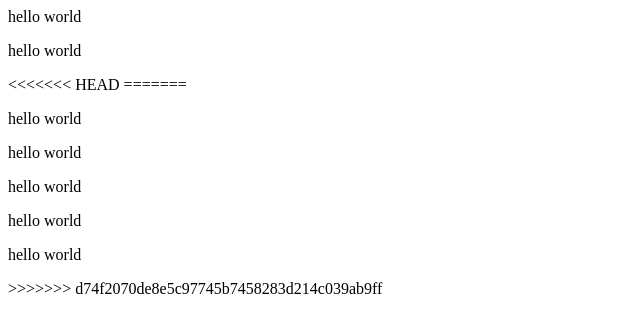
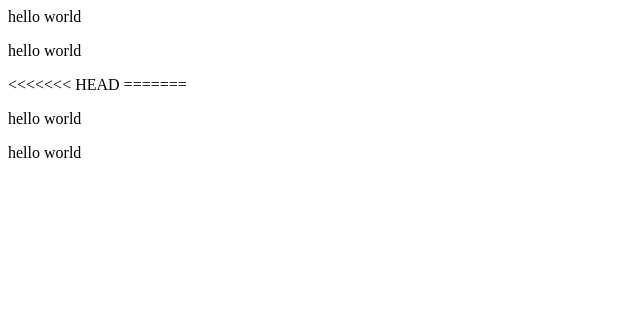
Before and after one commit to mk123-cell/chatbot, a plain HTML site: page index.html in a window 1280 px wide. Shown: the whole page, without its empty margins (0-640 px from the left). Drawn offline with Linux system fonts and the light colour scheme.

Commit message:
Eliminate duplicate 'hello world' paragraphs
Removed redundant 'hello world' paragraphs to streamline content.

```diff
--- a/index.html
+++ b/index.html
@@ -15,7 +15,3 @@
 =======
 <p>hello world </p>
 <p>hello world </p>
-<p>hello world </p>
-<p>hello world </p>
-<p>hello world </p>
->>>>>>> d74f2070de8e5c97745b7458283d214c039ab9ff
```
